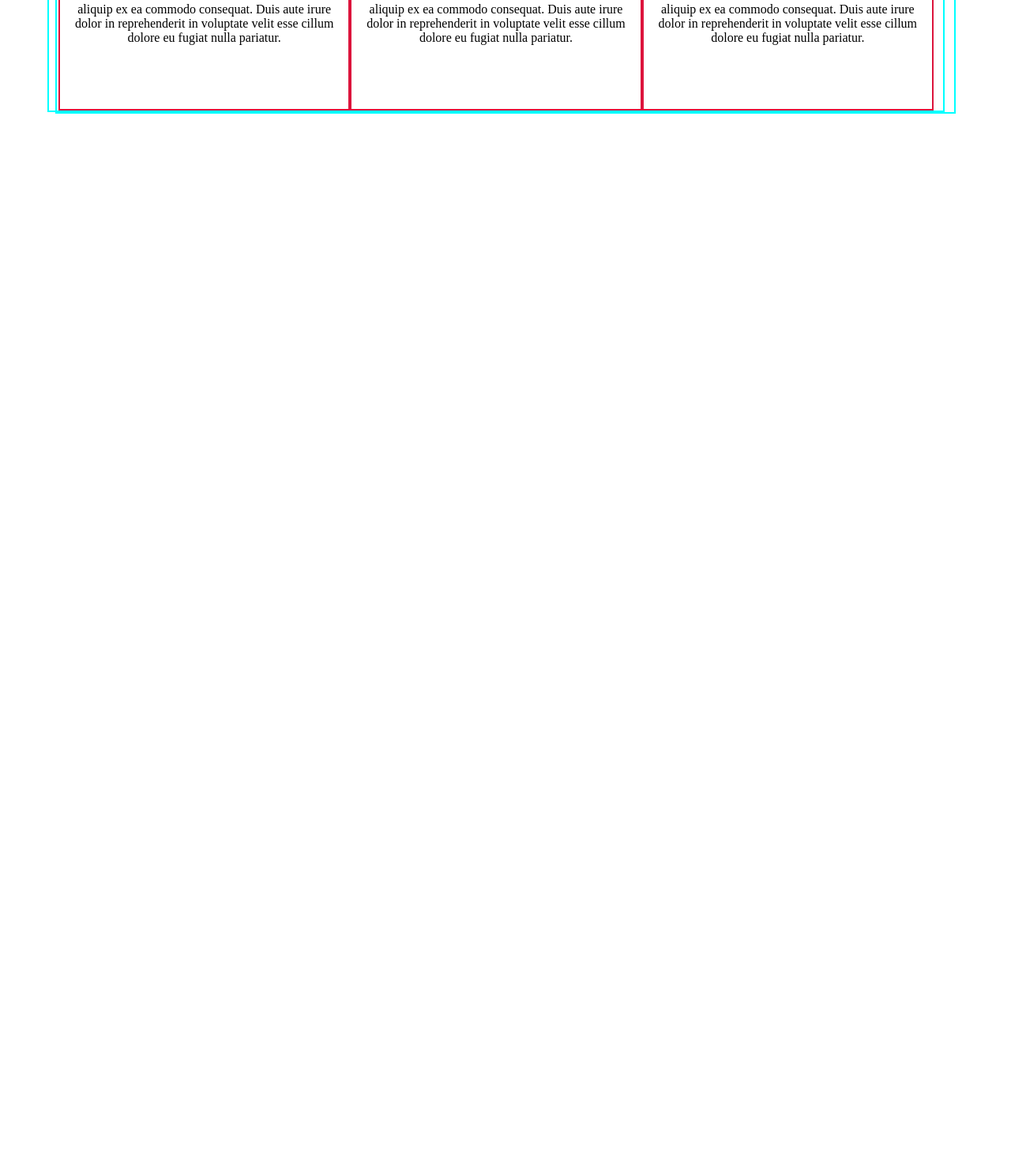
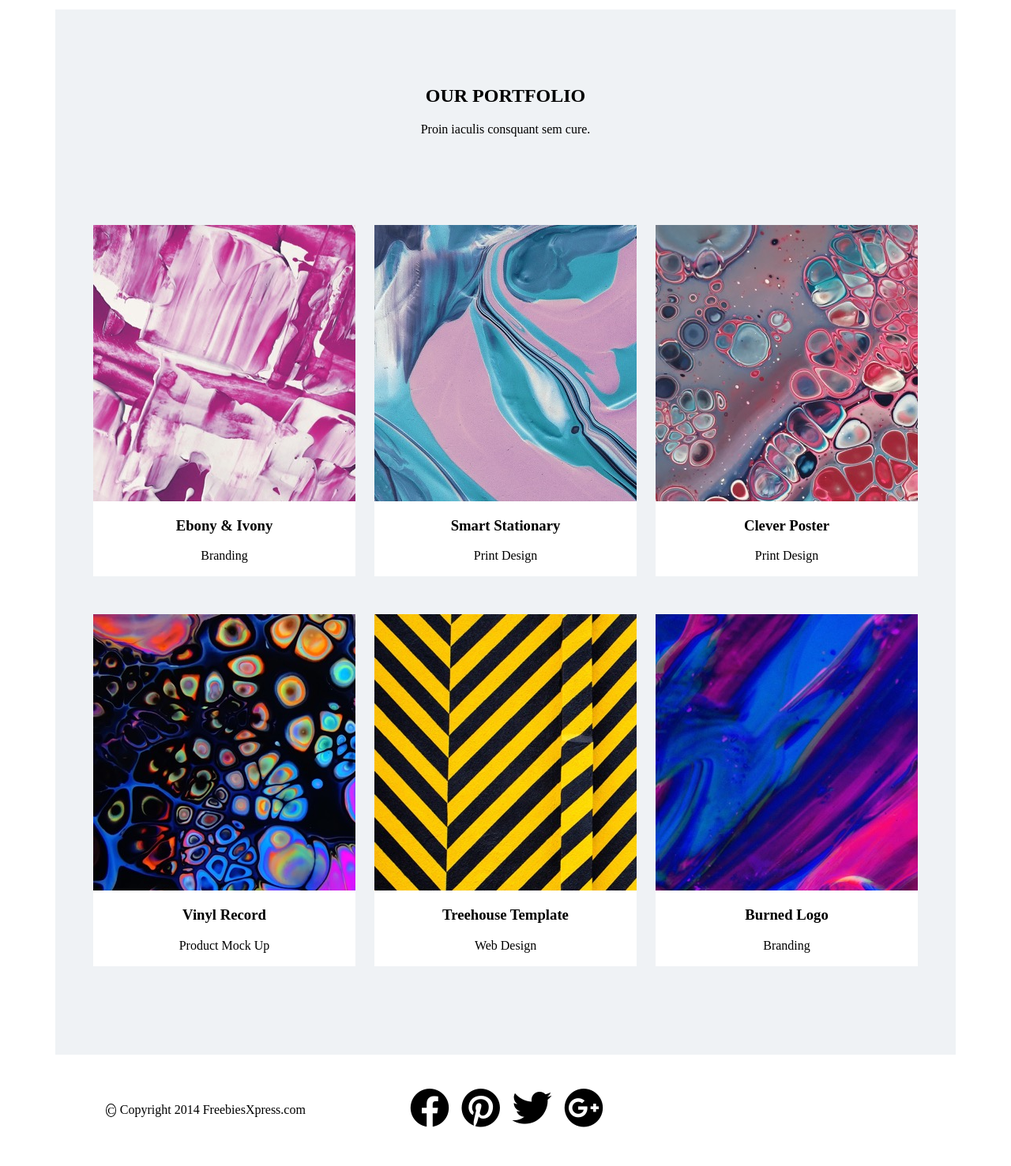
Before and after one commit to MarcinDraus/zadanie-4-6, a plain HTML site: page index.html in a window 1280 px wide. Shown: the part 1273-2750 px from the top of the page at 79% size. Before the commit the page ends 1425 px from the top, so only its background shows below. Drawn offline with Linux system fonts and the light colour scheme.

Commit message:
ready project

```diff
--- a/index.html
+++ b/index.html
@@ -12,14 +12,12 @@
     <link rel="stylesheet" href="https://use.fontawesome.com/releases/v6.0.0/css/all.css">
     <meta name="viewport" content="width=device-width, initial-scale=1.0">
 </head>
-
 <body>
     <section class="baner">
-        <div class="container-fluid">
+        <div class="container">
             <div class="row">
                 <div class="col splash">
                     <div class="col navigation">
-
                         <ul>
                             <li><a href="#" class=" btn-primary">Home</a< /li>
                             <li><a href="#" class=" btn-primary">services</a></li>
@@ -39,45 +37,123 @@
         </div>
     </section>
 </body>
-
-</html>
 <section class="services">
-    <div class="container-lg">
-        <div class="row">
-            <div class=" col- services py-5 mt-5">
+    <div class="container">
+        <div class="row pt-5 pb-5>
+            <div class=" col-12 ">
             <h1>SERVICES</h1>
             <p>Lorem ipsum dolor sit amet, consectetur adipiscing elit</p>
             </div>
 
-            <div class="row  serv-w ">
-                <div class="col-sm-12 col-md-4 col-lg-4 serv-k py-5 mt-5 ">
-                    <div class="fa">
+            <div class=" row ">
+                <div class=" col-sm-12 col-md-6 col-lg-4 serv-k py-5 mt-5 ">
+                    <div class=" fa">
             <i class="fa-regular fa-basket-shopping"></i>
         </div>
         <h3>E-Commerce</h3>
-                <p>aliquip ex ea commodo consequat. Duis aute irure dolor in reprehenderit in voluptate velit esse
+        <p>Lorem ipsum dolor sit amet, consectetur adipiscing elit. Aliquip ex ea commodo consequat. Duis aute irure dolor in reprehenderit in voluptate velit esse
             cillum dolore eu fugiat nulla pariatur.</p>
     </div>
-                <div class="col-sm-12 col-md-4 col-lg-4 serv-k py-5 mt-5">
+    <div class="col-sm-12 col-md-6 col-lg-4 serv-k py-5 mt-5">
         <div class="fa">
             <i class="fa-solid fa-laptop-code"></i>
         </div>
         <h3>Responsive Web</h3>
-                <p>aliquip ex ea commodo consequat. Duis aute irure dolor in reprehenderit in voluptate velit esse
+        <p>Lorem ipsum dolor sit amet, consectetur adipiscing elit. Aliquip ex ea commodo consequat. Duis aute irure dolor in reprehenderit in voluptate velit esse
             cillum dolore eu fugiat nulla pariatur.</p>
     </div>
-                <div class="col-sm-12 col-md-4 col-lg-4 serv-k py-5 mt-5 ">
+    <div class="col-sm-12 col-md-6 col-lg-4 serv-k py-5 mt-5 inline-block">
         <div class="fa">
             <i class="fa-regular fa-lock"></i>
         </div>
         <h3>Web Security</h3>
-                <p>aliquip ex ea commodo consequat. Duis aute irure dolor in reprehenderit in voluptate velit esse
+        <p>Lorem ipsum dolor sit amet, consectetur adipiscing elit. Aliquip ex ea commodo consequat. Duis aute irure dolor in reprehenderit in voluptate velit esse
             cillum dolore eu fugiat nulla pariatur.</p>
-
+    </div>
+    </div>
+    </div>
+    </div>
+</section>
+<section class="portfolio">
+    <div class="container">
+        <div class="row ourportfoliox">
+            <div class="col- py-7 px-5 mt-5 mb-5 pb-5">
+                <div class="col ourportfolio py-7 px-5 mt-5 mb-5 ">
+                    <h1>OUR PORTFOLIO</h1>
+                    <p>Proin iaculis consquant sem cure.</p>
+                </div>
+                <div class="row blox">
+                    <div class="col-sm-12 col-md-6 col-lg-4 box py-3 mt-5 ">
+                        <div class="img one">
+                            <img src="images/pexels-anni-roenkae-2693208.jpg">
+                        </div>
+                        <div class="i">
+                            <h3>Ebony & Ivony</h3>
+                            <p>Branding</p>
+                        </div>
+                    </div>
+                    <div class="col-sm-12 col-md-6 col-lg-4 box py-3  mt-5 ">
+                        <div class="img two">
+                            <img src="images/pexels-anni-roenkae-2693212.jpg">
+                        </div>
+                        <div class="i">
+                            <h3>Smart Stationary</h3>
+                            <p>Print Design</p>
+                        </div>
+                    </div>
+                    <div class="col-sm-12 col-md-6 col-lg-4 box py-3 mt-5 ">
+                        <div class="img three">
+                            <img src="images/pexels-fiona-art-3208282.jpg">
+                        </div>
+                        <div class="i">
+                            <h3>Clever Poster</h3>
+                            <p>Print Design</p>
+                        </div>
+                    </div>
+                    <div class="col-sm-12 col-md-6 col-lg-4 box py-3 mt-3 ">
+                        <div class="img
+                        four">
+                            <img src="images/pexels-fiona-art-5022849.jpg">
+                        </div>
+                        <div class="i">
+                            <h3>Vinyl Record</h3>
+                            <p>Product Mock Up</p>
+                        </div>
+                    </div>
+                    <div class="col-sm-12 col-md-6 col-lg-4 box py-3 mt-3 ">
+                        <div class="img five">
+                            <img src="images/pexels-ash-modernafflatus-3662579.jpg">
+                        </div>
+                        <div class="i">
+                            <h3>Treehouse Template</h3>
+                            <p>Web Design</p>
+                        </div>
+                    </div>
+                    <div class="col-sm-12 col-md-6 col-lg-4 box py-3 mt-3 ">
+                        <div class="img six">
+                            <img src="images/pexels-zaksheuskaya-1616403.jpg">
+                        </div>
+                        <div class="i">
+                            <h3>Burned Logo</h3>
+                            <p>Branding</p>
+                        </div>
                     </div>
                 </div>
             </div>
         </div>
     </div>
 </section>
+<footer class="container">
+    <div class="row footer">
+            <div class="col-4 c">
+                <p><i class="fa-thin fa-c"></i> Copyright 2014 FreebiesXpress.com</p>
+            </div>
+            <div class="col-4 icon">
+                <i class="fa-brands fa-facebook"></i>
+                <i class="fa-brands fa-pinterest"></i>
+                <i class="fa-brands fa-twitter"></i>
+                <i class="fa-brands fa-google-plus"></i>
+            </div>
+    </div>
+</footer>
 </html>
--- a/sass/style.scss
+++ b/sass/style.scss
@@ -17,7 +17,7 @@ $color-one: rgb(220, 179, 28);
 	color: $color-one;
 	display: flex;
 	text-align: center;
-	border: 10px solid;
+
 	.splash-inner {
 		position: absolute;
 		width: 100%;
@@ -46,12 +46,12 @@ $color-one: rgb(220, 179, 28);
 	padding-left: 40%;
 	text-decoration: none;
 	color: white ul {
-		list-style-type: none;
-		display: inline;
+	list-style-type: none;
+	display: inline;
 	}
 	li {
 		display: inline;
-		padding: 45px;
+		padding: 40px;
 		top: 20px;
 	}
 	a {
@@ -68,6 +68,7 @@ $color-one: rgb(220, 179, 28);
 		display: inline;
 		text-align: center;
 		font-size: 35px;
+        font-family:cursive;
 	}
 }
 .btn {
@@ -83,28 +84,13 @@ $color-one: rgb(220, 179, 28);
 	text-decoration: none;
 	cursor: pointer;
 	border-width: 0px;
-	border-style: solid;
-	background-color: rgb(220, 179, 28);
-}
-
-.row {
-	border: 2px solid;
-	border-color: aqua;
+    background-color: $color-one;
 }
 .col {
 	text-align: center;
-	text-justify: distribute-all-lines;
-	border: 2px solid;
-	border-color: crimson;
-}
-.col- {
-	border: 2px solid;
-	border-color: crimson;
 }
 /*SERVICES*/
 .serv-k {
-	border: 2px solid;
-	border-color: crimson;
 	position: relative;
 	height: 300px;
 	i {
@@ -133,3 +119,51 @@ $color-one: rgb(220, 179, 28);
 	text-align: center;
 }
 /*Portfolio*/
+.blox {
+	display: inline-block;
+}
+.img {
+    height: 350px;
+    overflow: hidden;
+}
+.i {
+    text-align: center;
+    background-color: rgb(255, 255, 255);
+    border: 1px solid;
+    border-color: white;
+}
+.blox {
+    align-items: center;
+}
+.ourportfoliox {
+    background-color:#eff2f5
+}
+.c {
+    text-align: center;
+    padding-top: 45px;
+    i {
+        border: 1px solid;
+        border-radius: 90%;
+        padding: 1px;
+        margin: 1px;
+        font-size: small;
+    }
+}
+.icon {
+    font-size: 50px;
+    padding: 40px 40px;
+    text-align: center;
+    i {
+        padding-left: 3px;
+    }
+}
+.footer {
+    display: inline;
+}
+
+.a-twitter {
+    border: 1px solid;
+    border-radius: 90%;
+    padding: 1px;
+    margin: 1px;
+}
```
Also changed, not shown: css/style.css, images/1.jpeg (deleted), images/2.jpeg (deleted), images/3.jpeg (deleted), images/4.jpeg (deleted), images/5.jpeg (deleted), images/6.jpeg (deleted), images/7.jpeg (deleted), images/8.jpeg (deleted), images/9.jpeg (deleted), images/pexels-anni-roenkae-2693208.jpg (added), images/pexels-anni-roenkae-2693212.jpg (added), images/pexels-ash-modernafflatus-3662579.jpg (added), images/pexels-fiona-art-3208282.jpg (added), 3 more files, 1 other file. Lines whose indentation alone changed are shown as unchanged.
